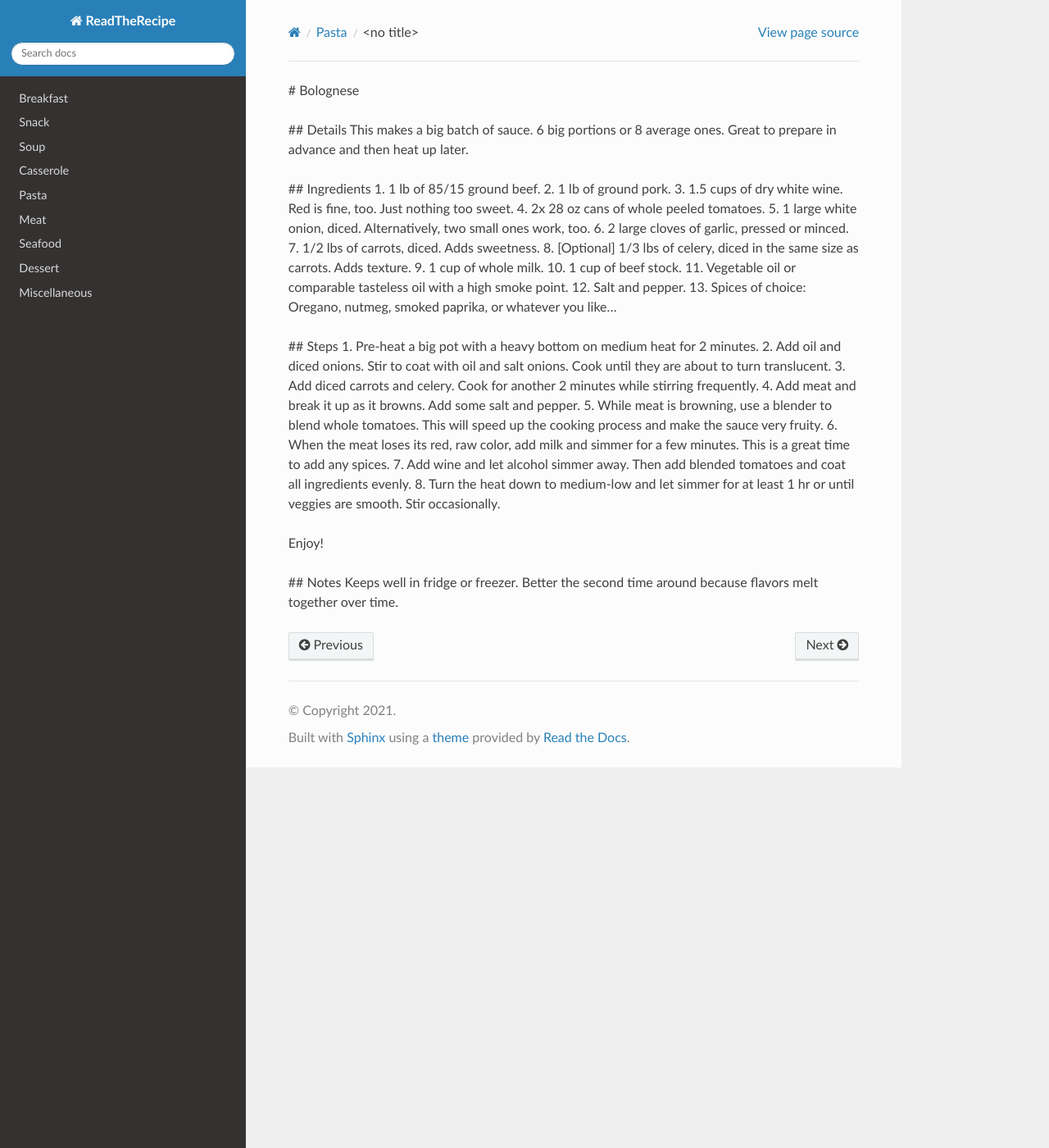
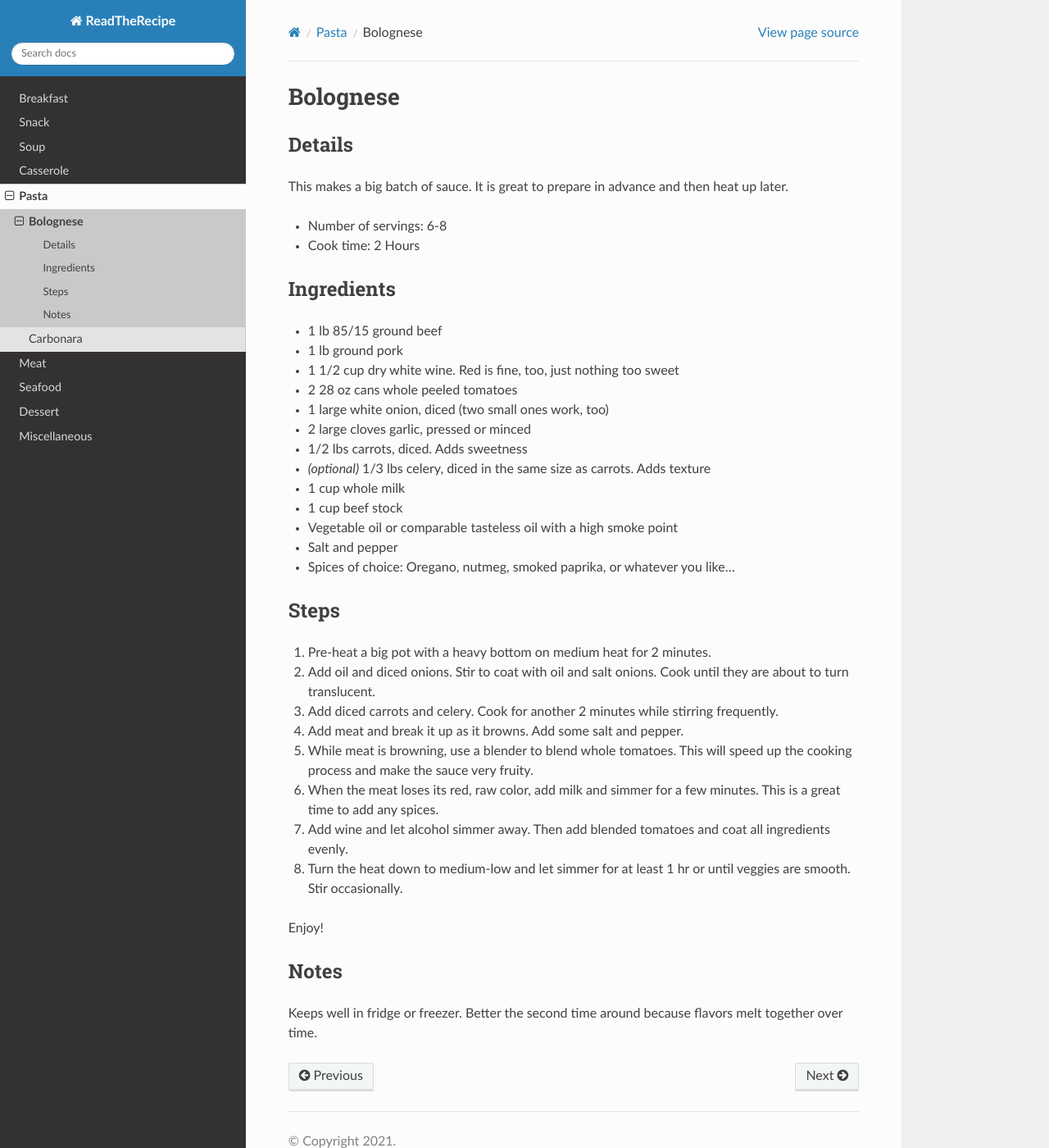
Before and after one commit to bernardopacini/ReadTheRecipe, a Sphinx documentation site: the page built from source/pasta/bolognese.rst, in a window 1280 px wide and 1400 px high. Shown: the whole window at 82% size. Built offline with Sphinx 7.4.7 and the Read the Docs theme 2.0.0, drawn with Linux system fonts in a browser that asks for light colours.

Commit message:
Formatting changes to match recipe template

```diff
--- a/source/pasta/bolognese.rst
+++ b/source/pasta/bolognese.rst
@@ -1,26 +1,36 @@
-# Bolognese
+Bolognese
+=========
 
-## Details
-This makes a big batch of sauce. 6 big portions or 8 average ones.
-Great to prepare in advance and then heat up later.
+Details
+-------
 
-## Ingredients
-1. 1 lb of 85/15 ground beef.
-2. 1 lb of ground pork.
-3. 1.5 cups of dry white wine. Red is fine, too. Just nothing too sweet.
-4. 2x 28 oz cans of whole peeled tomatoes.
-5. 1 large white onion, diced. Alternatively, two small ones work, too.
-6. 2 large cloves of garlic, pressed or minced.
-7. 1/2 lbs of carrots, diced. Adds sweetness.
-8. [Optional] 1/3 lbs of celery, diced in the same size as carrots. Adds texture.
-9. 1 cup of whole milk.
-10. 1 cup of beef stock.
-11. Vegetable oil or comparable tasteless oil with a high smoke point.
-12. Salt and pepper.
-13. Spices of choice: Oregano, nutmeg, smoked paprika, or whatever you like...
+This makes a big batch of sauce.
+It is great to prepare in advance and then heat up later.
+
+* Number of servings: 6-8
+* Cook time: 2 Hours
 
 
-## Steps
+Ingredients
+-----------
+* 1 lb 85/15 ground beef
+* 1 lb ground pork
+* 1 1/2 cup dry white wine. Red is fine, too, just nothing too sweet
+* 2 28 oz cans whole peeled tomatoes
+* 1 large white onion, diced (two small ones work, too)
+* 2 large cloves garlic, pressed or minced
+* 1/2 lbs carrots, diced. Adds sweetness
+* *(optional)* 1/3 lbs celery, diced in the same size as carrots. Adds texture
+* 1 cup whole milk
+* 1 cup beef stock
+* Vegetable oil or comparable tasteless oil with a high smoke point
+* Salt and pepper
+* Spices of choice: Oregano, nutmeg, smoked paprika, or whatever you like...
+
+
+Steps
+-----
+
 1. Pre-heat a big pot with a heavy bottom on medium heat for 2 minutes.
 2. Add oil and diced onions. Stir to coat with oil and salt onions. Cook until they are about to turn translucent.
 3. Add diced carrots and celery. Cook for another 2 minutes while stirring frequently.
@@ -32,5 +42,7 @@ Great to prepare in advance and then heat up later.
 
 Enjoy!
 
-## Notes
+Notes
+-----
+
 Keeps well in fridge or freezer. Better the second time around because flavors melt together over time.
```
